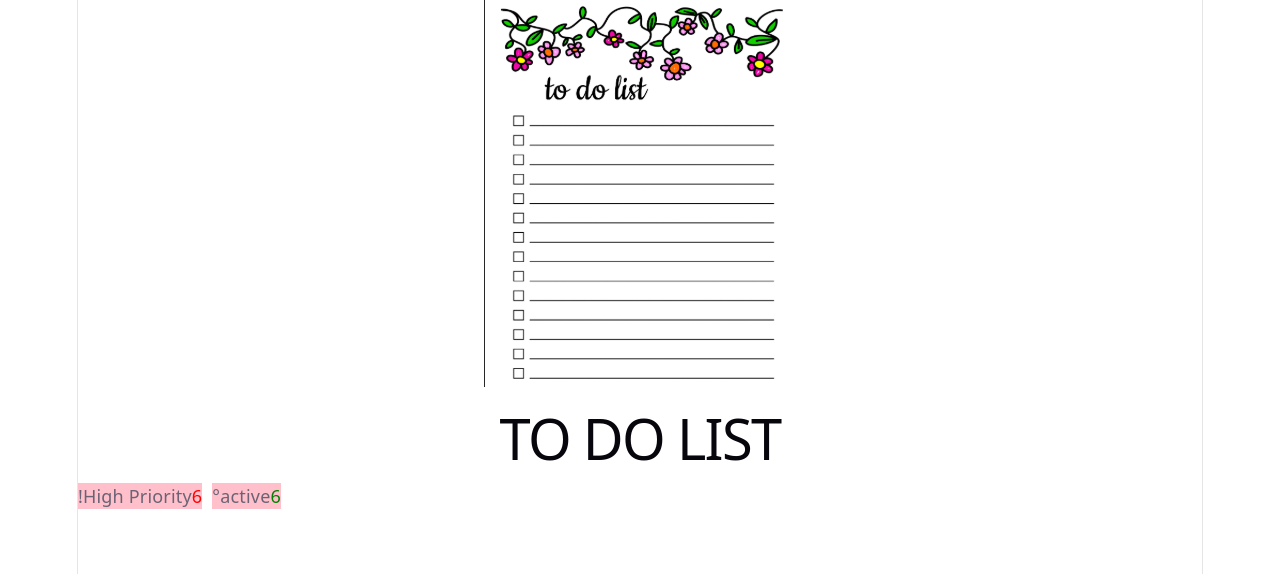
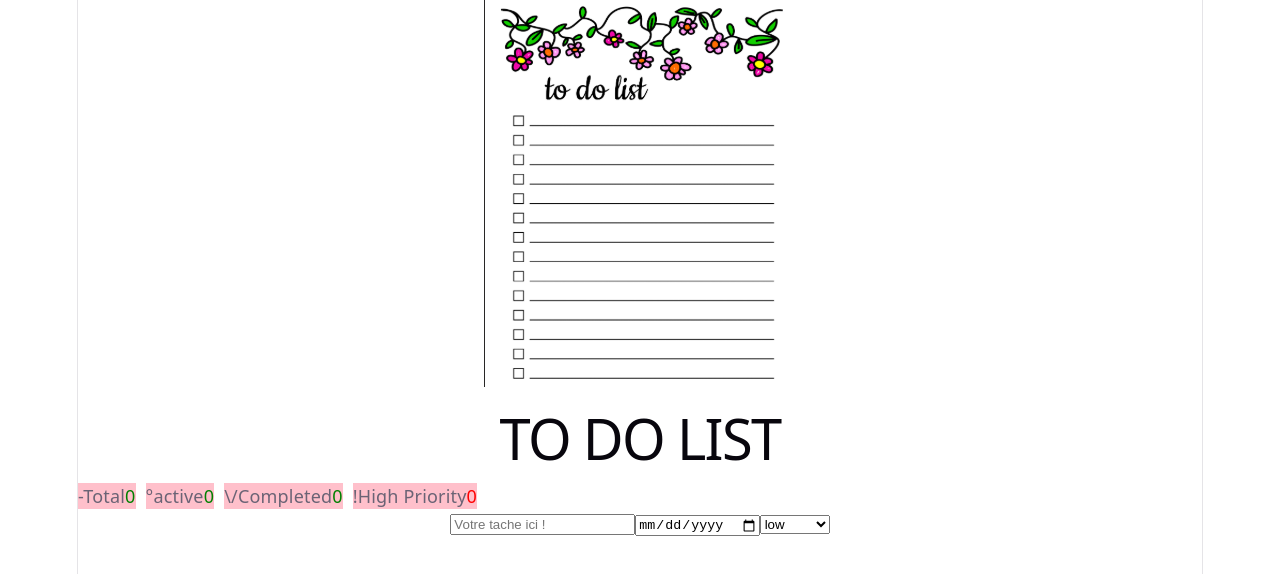
Before and after one commit to ouerhani-syrine/to-do-list, a React (Vite) app: page / in a window 1280 px wide. Shown: the top 574 px of the page. Built offline with nearby package versions, Linux system fonts and the light colour scheme.

Commit message:
formulaire pour l'ajout d'une tache

```diff
--- a/src/App.jsx
+++ b/src/App.jsx
@@ -2,13 +2,21 @@ import { useState } from 'react'
 import { Entete } from './navBar/nav'
 import photo from "./assets/images/todo.png"
 import { NbCard } from './navBar/main/nbCard'
+import { Form } from './navBar/Form/Form';
 function App() {
+  const [nbTotal,setNbTotal] = useState(0);
+  const [nbHighPriority,setNbHighPriority] = useState(0);
+  const [nbActive,setNbActive] = useState(0);
+  const [nbCompleted,setNbCompleted] = useState(0);
   return <>
     <Entete src={photo}/>
     <div style={{ display: 'flex', gap: '10px' }}>
-    <NbCard symbole="!" titre="High Priority" nombre="6"/>
-    <NbCard symbole="°" titre="active" nombre="6"/>
+    <NbCard symbole="-" titre="Total" nombre={nbTotal}/>
+    <NbCard symbole="°" titre="active" nombre={nbActive}/>
+    <NbCard symbole="\/" titre="Completed" nombre={nbCompleted}/>
+    <NbCard symbole="!" titre="High Priority" nombre={nbHighPriority}/>
     </div>
+    <Form />
   </>
 }
 
--- /dev/null
+++ b/src/navBar/Form/Form.jsx
@@ -0,0 +1,11 @@
+export function Form (){
+    return <form>
+        <input type="text" placeholder="Votre tache ici !"/>
+        <input type="date" />
+        <select name="level" id="difficulte">
+            <option value="low">low</option>
+            <option value="medium">medium</option>
+            <option value="high">high</option>
+        </select>
+    </form>
+}
```
